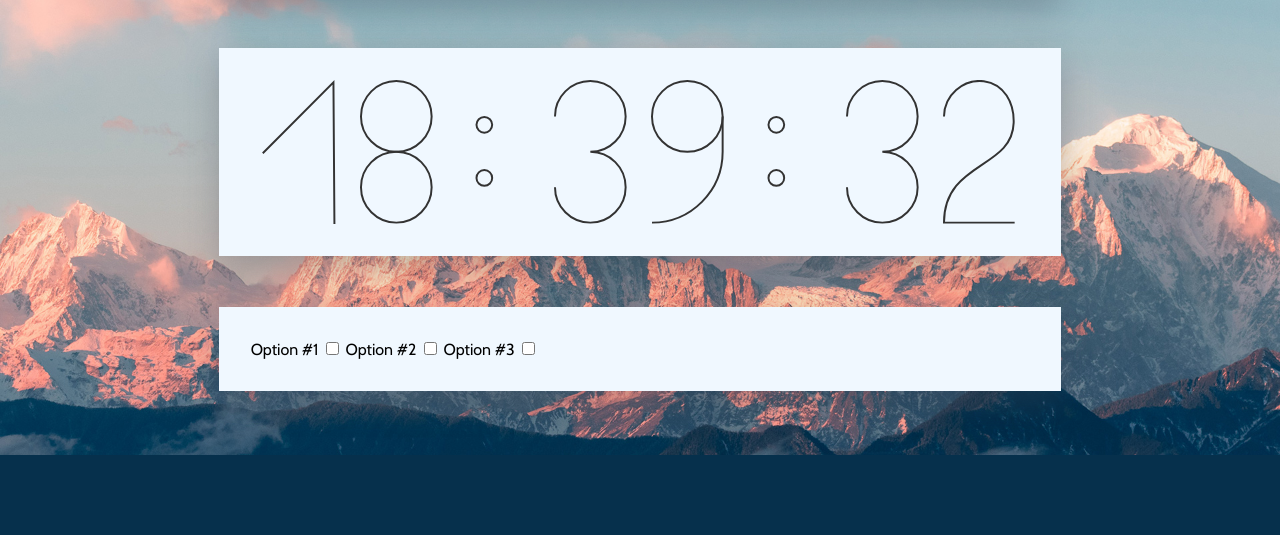
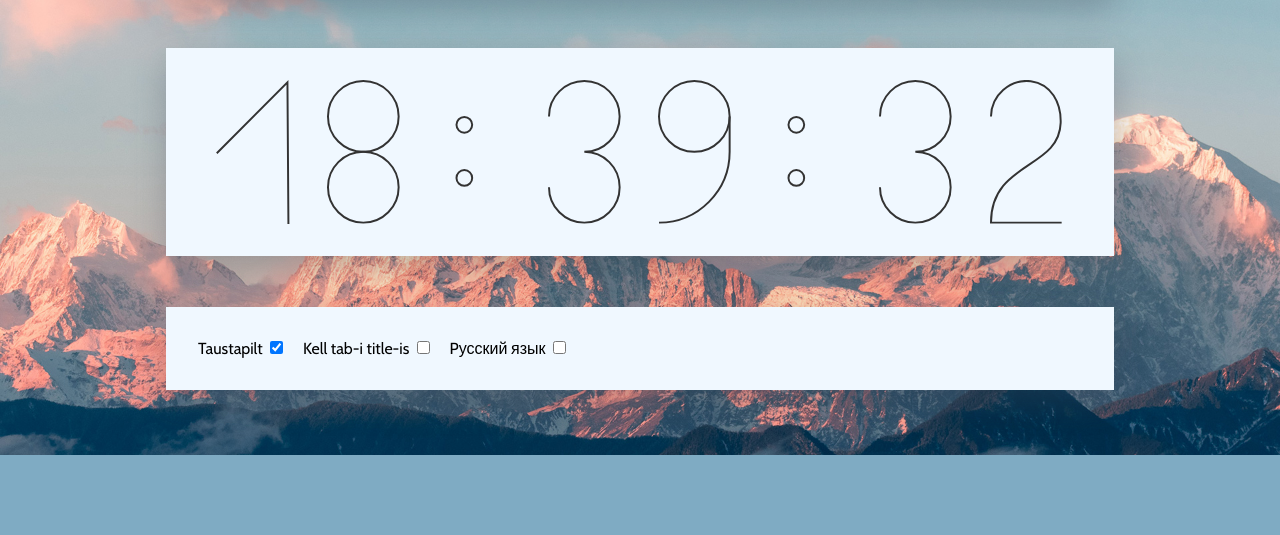
Before and after one commit to stenmr/1-kodutoo, a plain HTML site: page index.html in a window 1280 px wide. Shown: the part 265-800 px from the top of the page. Drawn offline with nearby package versions, Linux system fonts and the light colour scheme.

Commit message:
Add optional functionality

```diff
--- a/index.html
+++ b/index.html
@@ -6,7 +6,7 @@
     <meta name="viewport" content="width=device-width, initial-scale=1.0">
     <link rel="stylesheet" href="styles.css">
     <script src="script.js" defer></script>
-    <title>Test</title>
+    <title>Kell</title>
 </head>
 
 <body>
@@ -16,7 +16,7 @@
             <!--
             Nimetame canvased numbritega, et oleks for-loop-iga võimalik need kõik läbida
             antud järjestuses
-        -->
+            -->
             <canvas id="1"></canvas>
             <canvas id="2"></canvas>
             <canvas id="3"></canvas> <!-- esimene koolon -->
@@ -27,12 +27,12 @@
             <canvas id="8"></canvas>
         </div>
         <div id="options">
-            <label for="option1">Option #1</label>
-            <input type="checkbox" id="option1" name="option1" value="val1">
-            <label for="option2">Option #2</label>
-            <input type="checkbox" id="option2" name="option2" value="val2">
-            <label for="option3">Option #3</label>
-            <input type="checkbox" id="option3" name="option3" value="val3">
+            <label for="bg">Taustapilt</label>
+            <input type="checkbox" id="bg" name="bg" checked>
+            <label for="tabTitle">Kell tab-i title-is</label>
+            <input type="checkbox" id="tabTitle" name="tabTitle">
+            <label for="russian">Pусский язык</label>
+            <input type="checkbox" id="russian" name="russian">
         </div>
     </div>
 </body>
--- a/script.js
+++ b/script.js
@@ -12,16 +12,61 @@ const dateFormatter = new Intl.DateTimeFormat("et", {
     year: "numeric"
 });
 
-function date() {
+const dateFormatterRu = new Intl.DateTimeFormat("ru", {
+    weekday: "long",
+    day: "numeric",
+    month: "long",
+    year: "numeric"
+});
 
-    const dateElement = document.getElementById("date");
+let tabTitleTimer;
+let russianTimer;
+let estonianTimer;
+
+const bg = document.getElementById("bg")
+
+bg.addEventListener("change", (event) => {
+  if (event.target.checked) {
+    document.body.style.backgroundImage = "url(mount.jpg)";
+  } else {
+    document.body.style.backgroundImage = "unset";
+  }
+});
+
+const tabTitle = document.getElementById("tabTitle")
+
+tabTitle.addEventListener("change", (event) => {
+  if (event.target.checked) {
+    tabTitleTimer = setInterval(timeTitle, 50);
+  } else {
+    clearInterval(tabTitleTimer);
+    document.title = "Kell";
+  }
+});
+
+function timeTitle() {
     const date = Date.now();
-    // Mugavalt vormistab kuupäeva
-    const formattedDate = dateFormatter.format(date);
+    const formattedTime = timeFormatter.format(date);
+    document.title = formattedTime;
+}
 
-    dateElement.innerHTML = "Täna on " + formattedDate;
+const russian = document.getElementById("russian")
 
-    const formattedTime = timeFormatter.format(date);
+russian.addEventListener("change", (event) => {
+  if (event.target.checked) {
+    clearInterval(estonianTimer);
+    date("ru")
+    russianTimer = setInterval(() => date("ru"), 1000);
+  } else {
+    clearInterval(russianTimer);
+    date("ee")
+    estonianTimer = setInterval(() => date("ee"), 1000);
+  }
+});
+
+function time() {
+
+    const formattedTime = timeFormatter.format(Date.now());
 
     let count = 1;
     for (const char of formattedTime) {
@@ -35,9 +80,24 @@ function date() {
     }
 }
 
+function date(lang) {
+    const dateElement = document.getElementById("date");
+    const date = Date.now();
+
+    // Mugavalt vormistab kuupäeva
+    if (lang === "ee") {
+        const formattedDate = dateFormatter.format(date);
+        dateElement.innerHTML = "Täna on " + formattedDate;
+    } else if (lang === "ru") {
+        const formattedDate = dateFormatterRu.format(date);
+        dateElement.innerHTML = "Сегодня " + formattedDate;
+    }
+}
+
 // See jookseb async esimesel jooksutamisel
 // kuid ma ei ole kindel kas setInterval on async
 setTimeout(() => {
-    date();
-    setInterval(date, 1000);
+    time();
+    setInterval(time, 50);
+    estonianTimer = setInterval(() => date("ee"), 1000);
 });
--- a/styles.css
+++ b/styles.css
@@ -20,13 +20,14 @@ body {
     background-image: url(mount.jpg);
     background-size: cover;
     background-repeat: no-repeat;
-    background-color: #06304c;
+    background-color: #7fabc3;
+    transition: 0.2s;
 }
 
 #wrapper {
     display: grid;
     grid-template-rows: [row-start] auto [row-mid] 1fr [row-end] auto;
-    grid-template-columns: [col-start] 1fr [col-mid] 4fr [col-end] 1fr;
+    grid-template-columns: [col-start] 1fr [col-mid] 6fr [col-end] 1fr;
 }
 
 div > div {
@@ -61,3 +62,7 @@ canvas {
     letter-spacing: initial;
     grid-area: row-end / col-mid;
 }
+
+#options > input[type="checkbox"] {
+    margin: 0 2vmin 0 0.5vmin;
+}
```
